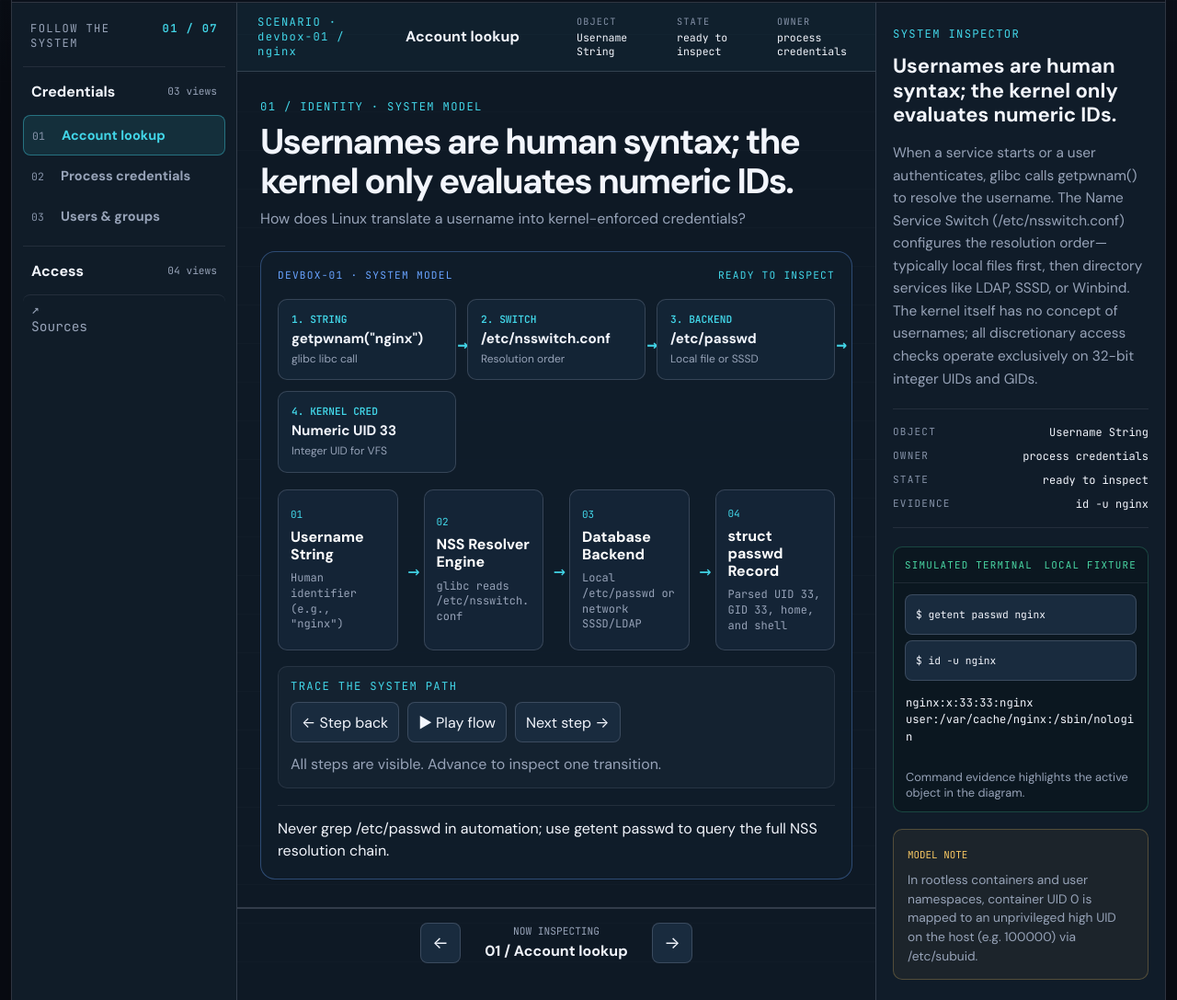
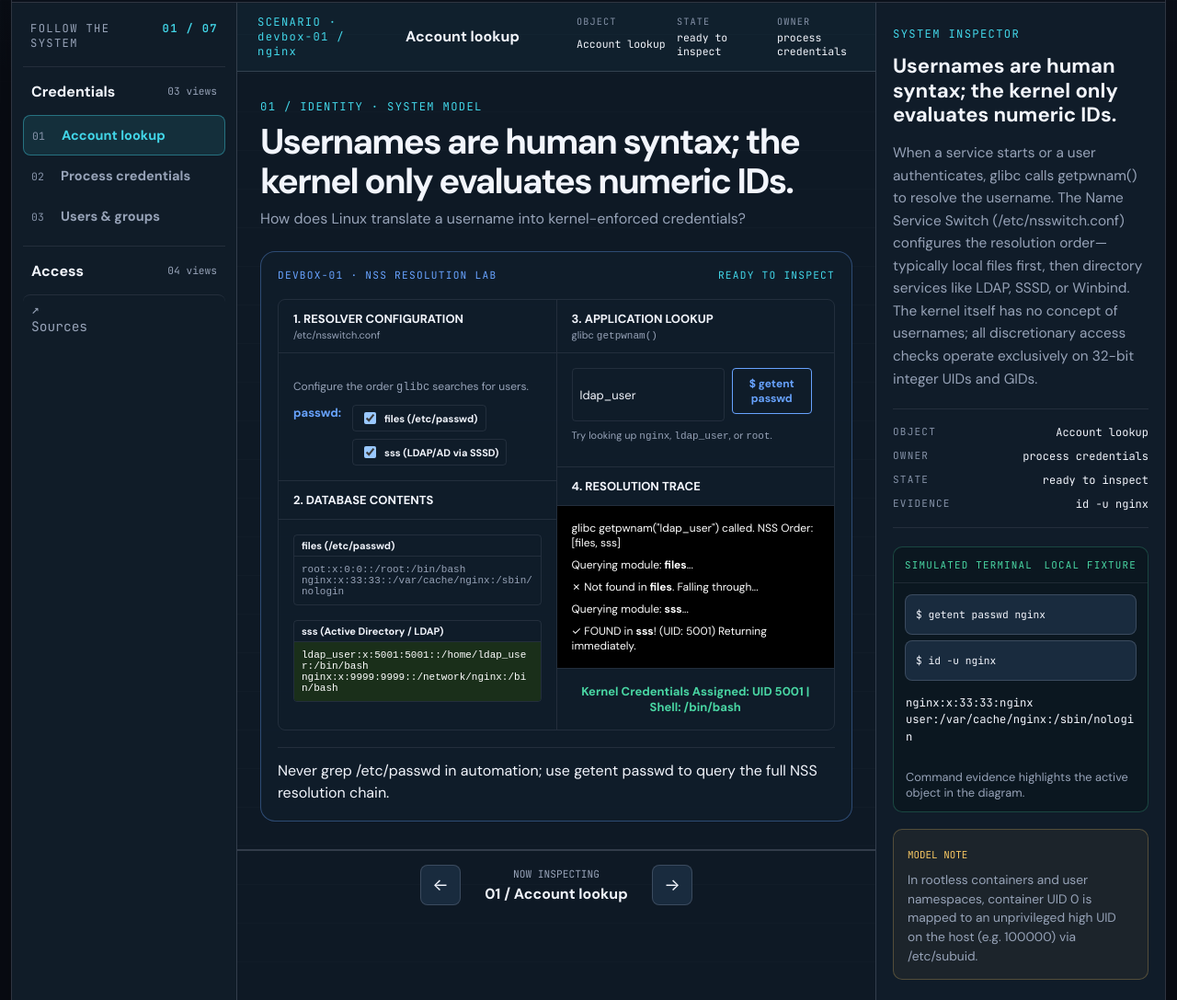
Before and after one commit to darshan-raul/visualizations, an Astro site: page /linux/identity in a window 1280 px wide. Shown: the part 308-1395 px from the top of the page at 92% size. Built offline with nearby package versions, Linux system fonts and the light colour scheme; Astro itself is replaced by a stand-in of ours; code samples lack their colours.

Commit message:
feat(linux): replace static account view with interactive NSS resolution lab

```diff
--- a/src/components/linux/LinuxPillarConsole.astro
+++ b/src/components/linux/LinuxPillarConsole.astro
@@ -9,6 +9,7 @@ import PermissionLab from './interactive/PermissionLab.astro';
 import VfsLab from './interactive/VfsLab.astro';
 import PacketTraceLab from './interactive/PacketTraceLab.astro';
 import PipelineLab from './interactive/PipelineLab.astro';
+import NssLab from './interactive/NssLab.astro';
 
 interface Props { pillar: LinuxPillar; }
 const { pillar } = Astro.props;
@@ -108,6 +109,17 @@ const viewEvidence = (view: LinuxPillar['views'][number]) => view.probe || view.
                 <span data-linux-visual-status>READY TO INSPECT</span>
               </div>
               <PipelineLab pipelineData={view.pipelineData} id={view.id} />
+              <figcaption>{view.takeaway}</figcaption>
+            </figure>
+          )}
+
+          {view.kind === 'interactive-nss' && view.nssData && (
+            <figure class="linux-diagram linux-diagram-interactive" aria-label={`${view.title} on devbox-01`}>
+              <div class="linux-diagram-scope">
+                <span>DEVBOX-01 · NSS RESOLUTION LAB</span>
+                <span data-linux-visual-status>READY TO INSPECT</span>
+              </div>
+              <NssLab nssData={view.nssData} id={view.id} />
               <figcaption>{view.takeaway}</figcaption>
             </figure>
           )}
--- /dev/null
+++ b/src/components/linux/interactive/NssLab.astro
@@ -0,0 +1,271 @@
+---
+interface Props {
+  nssData: any;
+  id: string;
+}
+
+const { nssData, id } = Astro.props;
+const jsonString = JSON.stringify(nssData);
+---
+
+<nss-lab data-initial-state={jsonString} data-view-id={id}>
+  <div class="nss-container">
+
+    <!-- Left Column: System Configuration -->
+    <div class="nss-config-panel">
+      <div class="nss-header">
+        <strong>1. RESOLVER CONFIGURATION</strong>
+        <small>/etc/nsswitch.conf</small>
+      </div>
+      <div class="nss-body">
+        <p style="font-size:12px; margin-bottom:12px; color:var(--muted)">
+          Configure the order <code>glibc</code> searches for users.
+        </p>
+        <div class="nss-config-line">
+          <span style="color:var(--blue)">passwd:</span>
+          <div class="nss-sortable" id={`nss-sortable-${id}`}>
+            <div class="nss-module" data-module="files">
+              <input type="checkbox" id={`chk-files-${id}`} checked> <label for={`chk-files-${id}`}>files (/etc/passwd)</label>
+            </div>
+            <div class="nss-module" data-module="sss">
+              <input type="checkbox" id={`chk-sss-${id}`} checked> <label for={`chk-sss-${id}`}>sss (LDAP/AD via SSSD)</label>
+            </div>
+          </div>
+        </div>
+      </div>
+
+      <div class="nss-header" style="border-top: 1px solid var(--border)">
+        <strong>2. DATABASE CONTENTS</strong>
+      </div>
+      <div class="nss-body">
+        <div class="db-section">
+          <div class="db-title">files (/etc/passwd)</div>
+          <pre class="db-content" id={`db-files-${id}`}>root:x:0:0::/root:/bin/bash
+nginx:x:33:33::/var/cache/nginx:/sbin/nologin</pre>
+        </div>
+        <div class="db-section" style="margin-top:16px;">
+          <div class="db-title">sss (Active Directory / LDAP)</div>
+          <pre class="db-content" id={`db-sss-${id}`}>ldap_user:x:5001:5001::/home/ldap_user:/bin/bash
+nginx:x:9999:9999::/network/nginx:/bin/bash</pre>
+        </div>
+      </div>
+    </div>
+
+    <!-- Right Column: Application Execution -->
+    <div class="nss-exec-panel">
+      <div class="nss-header">
+        <strong>3. APPLICATION LOOKUP</strong>
+        <small>glibc <code>getpwnam()</code></small>
+      </div>
+      <div class="nss-body">
+        <div class="lookup-form">
+          <input type="text" id={`lookup-input-${id}`} class="lookup-input" value="ldap_user" placeholder="Enter username...">
+          <button class="pt-btn" id={`btn-getent-${id}`}>$ getent passwd</button>
+        </div>
+        <p style="font-size:11px; margin-top:8px; color:var(--muted)">
+          Try looking up <code>nginx</code>, <code>ldap_user</code>, or <code>root</code>.
+        </p>
+      </div>
+
+      <div class="nss-header" style="border-top: 1px solid var(--border)">
+        <strong>4. RESOLUTION TRACE</strong>
+      </div>
+      <div class="nss-trace" id={`nss-trace-${id}`}>
+        <!-- Trace populated by JS -->
+      </div>
+
+      <div class="nss-result" id={`nss-result-${id}`}>
+        <!-- Result populated by JS -->
+      </div>
+    </div>
+  </div>
+</nss-lab>
+
+<style>
+  nss-lab {
+    display: block;
+    width: 100%;
+    border: 1px solid var(--border);
+    border-radius: 8px;
+    background: var(--bg-surface);
+    overflow: hidden;
+    font-family: var(--font-mono);
+  }
+
+  .nss-container {
+    display: flex;
+    min-height: 450px;
+  }
+
+  .nss-config-panel {
+    flex: 1;
+    border-right: 1px solid var(--border);
+    background: var(--bg-code);
+    display: flex;
+    flex-direction: column;
+  }
+
+  .nss-exec-panel {
+    flex: 1;
+    background: var(--bg-surface);
+    display: flex;
+    flex-direction: column;
+  }
+
+  .nss-header {
+    padding: 12px 16px;
+    background: var(--bg-surface-hover);
+    border-bottom: 1px solid var(--border);
+    display: flex;
+    flex-direction: column;
+  }
+  .nss-header strong { font-size: 13px; color: var(--text-heading); }
+  .nss-header small { font-size: 11px; color: var(--muted); margin-top: 2px; }
+
+  .nss-body { padding: 16px; }
+
+  /* Config */
+  .nss-config-line {
+    display: flex; align-items: flex-start; gap: 12px; font-weight: bold; font-size: 13px;
+  }
+  .nss-sortable {
+    display: flex; gap: 8px; flex-wrap: wrap;
+  }
+  .nss-module {
+    background: var(--bg-surface); border: 1px solid var(--border); padding: 4px 8px; border-radius: 4px;
+    display: flex; align-items: center; gap: 6px; font-size: 11px; cursor: default;
+  }
+  .nss-module label { cursor: pointer; }
+
+  .db-section { border: 1px solid var(--border); border-radius: 4px; overflow: hidden; }
+  .db-title { font-size: 11px; font-weight: bold; padding: 4px 8px; background: var(--bg-surface-hover); border-bottom: 1px solid var(--border); }
+  .db-content { font-size: 11px; padding: 8px; margin: 0; background: var(--bg-surface); white-space: pre-wrap; word-break: break-all; color: var(--muted); }
+  .db-content.highlight-match { background: #1a2f1a; color: #fff; }
+
+  /* Lookup */
+  .lookup-form { display: flex; gap: 8px; }
+  .lookup-input { flex: 1; background: var(--bg-code); border: 1px solid var(--border); color: var(--text-body); padding: 8px; border-radius: 4px; font-family: inherit; font-size: 13px; outline: none; }
+  .lookup-input:focus { border-color: var(--blue); }
+
+  .pt-btn { background: var(--blue-dim); border: 1px solid var(--blue); color: var(--blue); padding: 8px 16px; border-radius: 4px; font-family: inherit; font-size: 12px; font-weight: bold; cursor: pointer; transition: all 0.2s; }
+  .pt-btn:hover { background: var(--blue); color: #fff; }
+
+  .nss-trace { flex: 1; padding: 16px; background: #000; color: #fff; font-size: 12px; overflow-y: auto; display: flex; flex-direction: column; gap: 8px; }
+
+  .trace-step { padding: 8px; border-left: 2px solid var(--border); background: rgba(255,255,255,0.05); }
+  .trace-step.success { border-color: var(--green); }
+  .trace-step.fail { border-color: var(--red); }
+
+  .nss-result { padding: 16px; font-weight: bold; font-size: 13px; border-top: 1px solid var(--border); text-align: center; background: var(--bg-surface-hover); }
+  .nss-result.found { color: var(--green); }
+  .nss-result.not-found { color: var(--red); }
+
+  @media (max-width: 768px) {
+    .nss-container { flex-direction: column; }
+    .nss-config-panel { border-right: none; border-bottom: 1px solid var(--border); }
+  }
+</style>
+
+<script>
+  class NssLab extends HTMLElement {
+    data: any;
+    viewId: string;
+
+    constructor() {
+      super();
+      const initialData = this.getAttribute('data-initial-state');
+      this.data = initialData ? JSON.parse(initialData) : null;
+      this.viewId = this.getAttribute('data-view-id') || '';
+
+      if (this.data) {
+        this.bindEvents();
+        // Initial run
+        setTimeout(() => this.runLookup(), 100);
+      }
+    }
+
+    bindEvents() {
+      const btn = this.querySelector(`#btn-getent-${this.viewId}`);
+      const input = this.querySelector(`#lookup-input-${this.viewId}`) as HTMLInputElement;
+
+      btn?.addEventListener('click', () => this.runLookup());
+      input?.addEventListener('keydown', (e) => {
+        if (e.key === 'Enter') this.runLookup();
+      });
+
+      // Checkboxes
+      const chkFiles = this.querySelector(`#chk-files-${this.viewId}`) as HTMLInputElement;
+      const chkSss = this.querySelector(`#chk-sss-${this.viewId}`) as HTMLInputElement;
+
+      chkFiles?.addEventListener('change', () => { this.data.config.files = chkFiles.checked; this.runLookup(); });
+      chkSss?.addEventListener('change', () => { this.data.config.sss = chkSss.checked; this.runLookup(); });
+    }
+
+    runLookup() {
+      const input = this.querySelector(`#lookup-input-${this.viewId}`) as HTMLInputElement;
+      const trace = this.querySelector(`#nss-trace-${this.viewId}`);
+      const result = this.querySelector(`#nss-result-${this.viewId}`);
+
+      const dbFiles = this.querySelector(`#db-files-${this.viewId}`);
+      const dbSss = this.querySelector(`#db-sss-${this.viewId}`);
+
+      if (!input || !trace || !result || !dbFiles || !dbSss) return;
+
+      const username = input.value.trim();
+      if (!username) return;
+
+      trace.innerHTML = '';
+      result.className = 'nss-result';
+      result.textContent = 'Searching...';
+
+      // Reset highlights
+      dbFiles.classList.remove('highlight-match');
+      dbSss.classList.remove('highlight-match');
+
+      let foundRecord = null;
+      let traceLog = [];
+
+      // Determine order. By default, files then sss
+      const order = [];
+      if (this.data.config.files) order.push('files');
+      if (this.data.config.sss) order.push('sss');
+
+      if (order.length === 0) {
+        traceLog.push(`<div class="trace-step fail"><strong>FATAL:</strong> No modules enabled in /etc/nsswitch.conf!</div>`);
+      } else {
+        traceLog.push(`<div class="trace-step" style="border-color:var(--blue)">glibc getpwnam("${username}") called. NSS Order: [${order.join(', ')}]</div>`);
+
+        for (const mod of order) {
+          traceLog.push(`<div class="trace-step">Querying module: <strong>${mod}</strong>...</div>`);
+
+          const db = this.data.databases[mod];
+          const match = db.find((r: any) => r.username === username);
+
+          if (match) {
+            traceLog.push(`<div class="trace-step success">✓ FOUND in <strong>${mod}</strong>! (UID: ${match.uid}) Returning immediately.</div>`);
+            foundRecord = match;
+            if (mod === 'files') dbFiles.classList.add('highlight-match');
+            if (mod === 'sss') dbSss.classList.add('highlight-match');
+            break; // SUCCESS! Stop querying.
+          } else {
+            traceLog.push(`<div class="trace-step fail">✗ Not found in <strong>${mod}</strong>. Falling through...</div>`);
+          }
+        }
+      }
+
+      trace.innerHTML = traceLog.join('');
+
+      if (foundRecord) {
+        result.className = 'nss-result found';
+        result.innerHTML = `Kernel Credentials Assigned: <strong>UID ${foundRecord.uid}</strong> | Shell: ${foundRecord.shell}`;
+      } else {
+        result.className = 'nss-result not-found';
+        result.textContent = `User '${username}' does not exist!`;
+      }
+    }
+  }
+
+  if (!customElements.get('nss-lab')) {
+    customElements.define('nss-lab', NssLab);
+  }
+</script>
--- a/src/components/linux/linux-types.ts
+++ b/src/components/linux/linux-types.ts
@@ -9,7 +9,7 @@ export const nftables = 'https://wiki.nftables.org/wiki-nftables/index.php/Main_
 /** View kinds — actor diagrams are the original layout; structured kinds are the new additions */
 export type ViewKind =
   | 'path' | 'tree' | 'layers' | 'split' | 'evidence'
-  | 'walkthrough' | 'comparison' | 'recipe' | 'reference' | 'gotcha' | 'decision' | 'interactive-tree' | 'interactive-permission' | 'interactive-vfs' | 'interactive-packet' | 'interactive-pipeline';
+  | 'walkthrough' | 'comparison' | 'recipe' | 'reference' | 'gotcha' | 'decision' | 'interactive-tree' | 'interactive-permission' | 'interactive-vfs' | 'interactive-packet' | 'interactive-pipeline' | 'interactive-nss';
 
 export const actorKinds: readonly string[] = ['path', 'tree', 'layers', 'split', 'evidence'];
 
@@ -118,6 +118,9 @@ export type LinuxView = {
 
   /** Interactive Pipeline Data */
   pipelineData?: any;
+
+  /** Interactive NSS Data */
+  nssData?: any;
 };
 
 /**
--- a/src/components/linux/pillars/identity.ts
+++ b/src/components/linux/pillars/identity.ts
@@ -18,13 +18,20 @@ export const identityPillar: LinuxPillar = {
       label: 'Account lookup',
       title: 'Usernames are human syntax; the kernel only evaluates numeric IDs.',
       question: 'How does Linux translate a username into kernel-enforced credentials?',
-      kind: 'path',
-      actors: [
-        { label: 'Username String', detail: 'Human identifier (e.g., "nginx")' },
-        { label: 'NSS Resolver Engine', detail: 'glibc reads /etc/nsswitch.conf' },
-        { label: 'Database Backend', detail: 'Local /etc/passwd or network SSSD/LDAP' },
-        { label: 'struct passwd Record', detail: 'Parsed UID 33, GID 33, home, and shell' }
-      ],
+      kind: 'interactive-nss',
+      nssData: {
+        config: { files: true, sss: true }, // /etc/nsswitch.conf `passwd: files sss`
+        databases: {
+          files: [
+            { username: 'root', uid: 0, gid: 0, dir: '/root', shell: '/bin/bash' },
+            { username: 'nginx', uid: 33, gid: 33, dir: '/var/cache/nginx', shell: '/sbin/nologin' }
+          ],
+          sss: [ // System Security Services Daemon (LDAP/AD)
+            { username: 'ldap_user', uid: 5001, gid: 5001, dir: '/home/ldap_user', shell: '/bin/bash' },
+            { username: 'nginx', uid: 9999, gid: 9999, dir: '/network/nginx', shell: '/bin/bash' } // Conflict!
+          ]
+        }
+      },
       explanation: 'When a service starts or a user authenticates, glibc calls getpwnam() to resolve the username. The Name Service Switch (/etc/nsswitch.conf) configures the resolution order—typically local files first, then directory services like LDAP, SSSD, or Winbind. The kernel itself has no concept of usernames; all discretionary access checks operate exclusively on 32-bit integer UIDs and GIDs.',
       takeaway: 'Never grep /etc/passwd in automation; use getent passwd to query the full NSS resolution chain.',
       command: 'getent passwd nginx',
```
